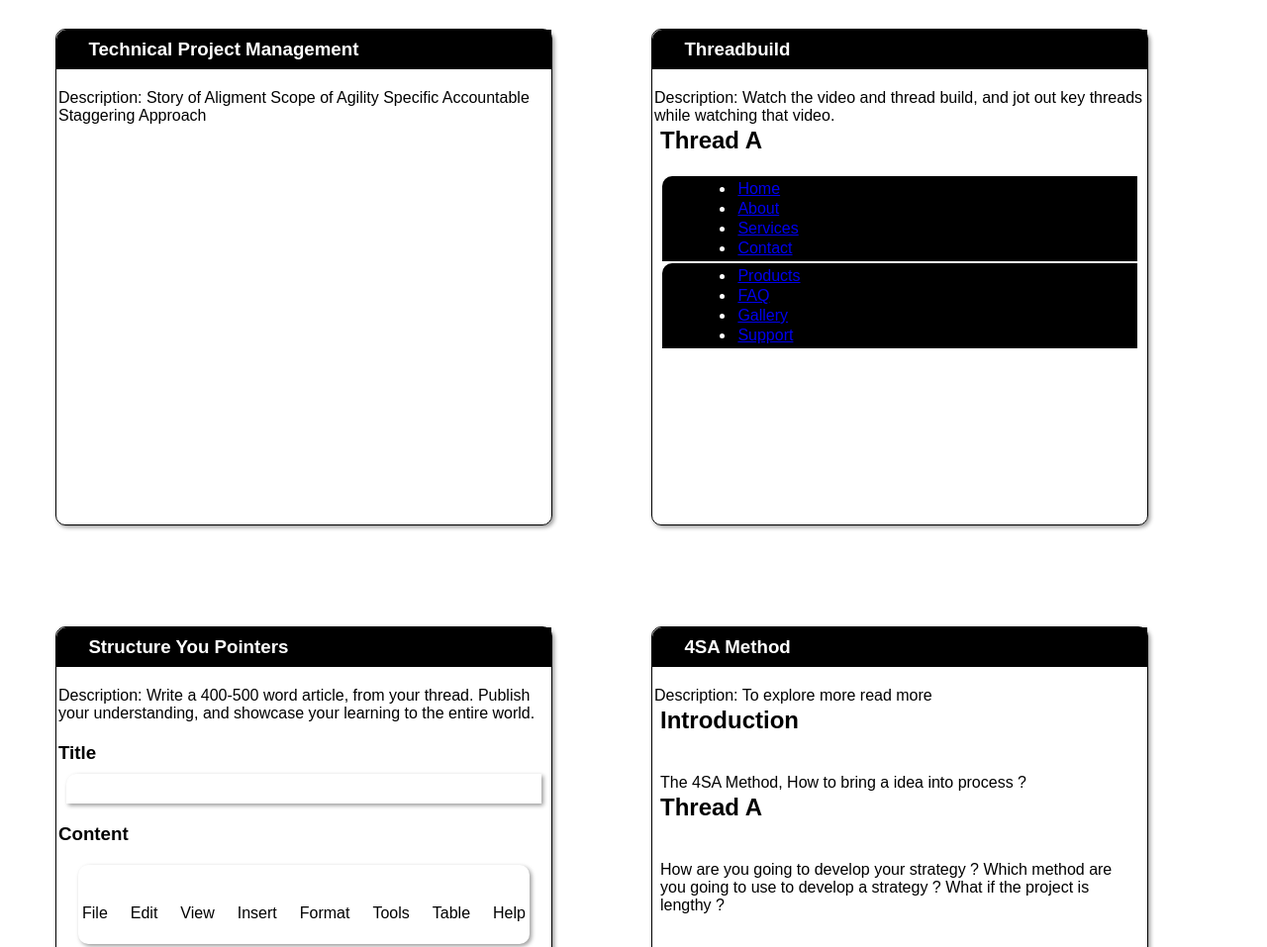
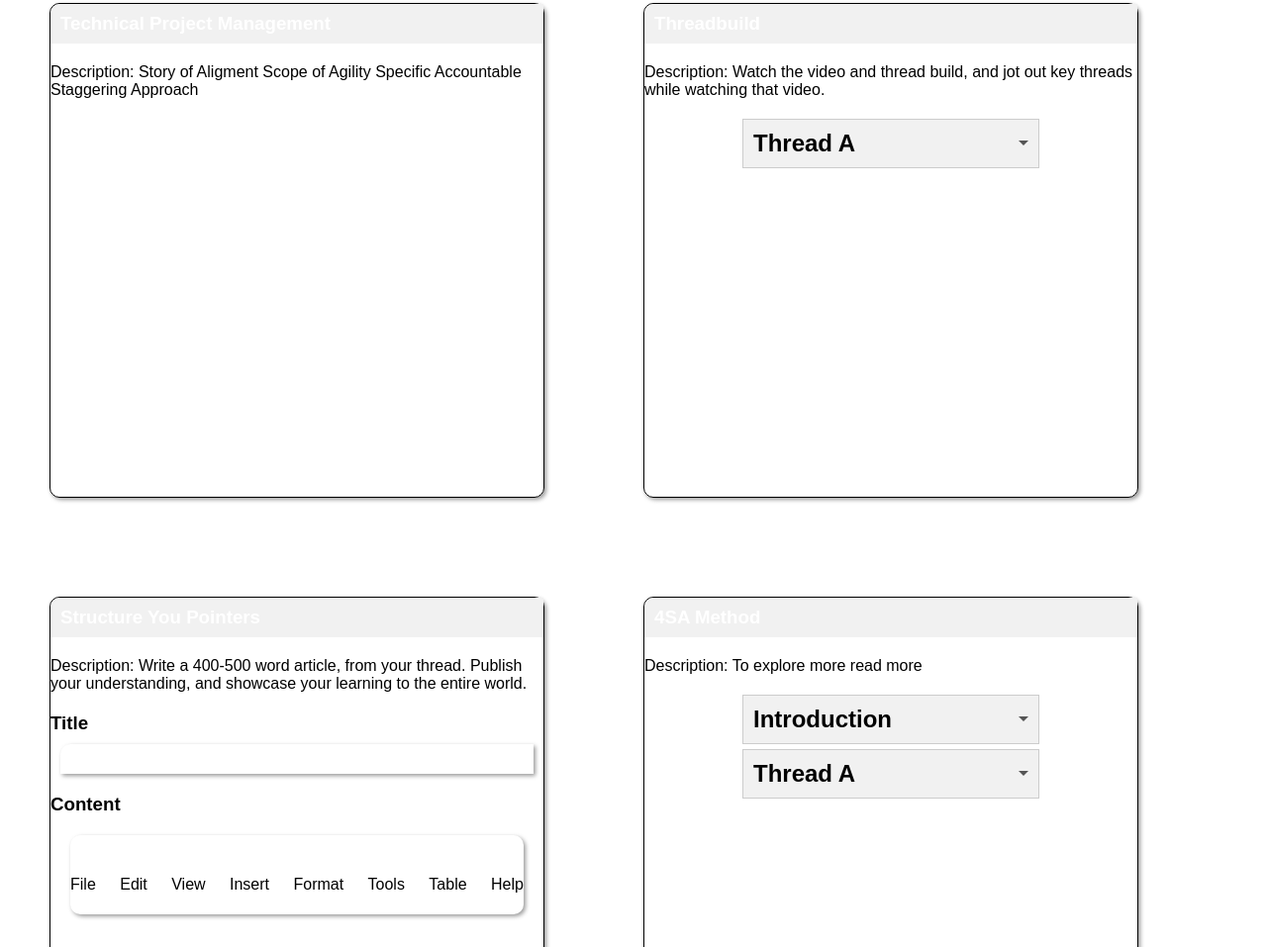
Before and after one commit to Anushabera/deep_thought, a plain HTML site: page index.html in a window 1280 px wide. Shown: the part 275-1232 px from the top of the page at 99% size. Drawn offline with Linux system fonts and the light colour scheme; a script that the page names is missing.

Commit message:
Update style.css

```diff
--- a/style.css
+++ b/style.css
@@ -119,3 +119,155 @@ p{
     box-shadow: 2px 2px 4px rgba(0, 0, 0, 0.4);
     border-radius: 10px;
 }
+* {
+    box-sizing: border-box;
+    margin: 0;
+    padding: 0;
+  }
+  .accordion {
+    width: 300px;
+    margin: 20px auto;
+  }
+  .accordion-item {
+    border: 1px solid #ccc;
+    margin-bottom: 5px;
+  }
+
+  .accordion-header {
+    display: flex;
+    align-items: center;
+    justify-content: space-between;
+    padding: 10px;
+    cursor: pointer;
+    background-color: #f1f1f1;
+  }
+
+  .accordion-header h2 {
+    margin: 0;
+  }
+
+  /* Caret icon styles */
+  .caret-icon {
+    width: 0;
+    height: 0;
+    border-left: 5px solid transparent;
+    border-right: 5px solid transparent;
+    border-top: 5px solid #555;
+    transition: transform 0.3s ease;
+  }
+
+  /* Flipping the caret when accordion is open */
+  .accordion-item.open .caret-icon {
+    transform: rotate(180deg);
+  }
+
+  /* Accordion content styles */
+  .accordion-content {
+    display: none;
+    padding: 10px;
+  }
+
+  /* Showing the content when accordion is open */
+  .accordion-item.open .accordion-content {
+    display: block;
+  }
+  /* Reset default styles */
+* {
+    box-sizing: border-box;
+    margin: 0;
+    padding: 0;
+  }
+
+  /* Main accordion container */
+  .custom-accordion {
+    width: 300px;
+    margin: 20px auto;
+  }
+
+  /* Accordion item styles */
+  .custom-accordion-item {
+    border: 1px solid #ccc;
+    margin-bottom: 5px;
+  }
+
+  /* Accordion header styles */
+  .custom-accordion-header {
+    display: flex;
+    align-items: center;
+    justify-content: space-between;
+    padding: 10px;
+    cursor: pointer;
+    background-color: #f1f1f1;
+  }
+
+  .custom-accordion-header h2 {
+    margin: 0;
+  }
+
+  /* Caret icon styles */
+  .custom-caret-icon {
+    width: 0;
+    height: 0;
+    border-left: 5px solid transparent;
+    border-right: 5px solid transparent;
+    border-top: 5px solid #555;
+    transition: transform 0.3s ease;
+  }
+
+  /* Flipping the caret when accordion is open */
+  .custom-accordion-item.open .custom-caret-icon {
+    transform: rotate(180deg);
+  }
+
+  /* Accordion content styles */
+  .custom-accordion-content {
+    display: none;
+    padding: 10px;
+  }
+
+  /* Showing the content when accordion is open */
+  .custom-accordion-item.open .custom-accordion-content {
+    display: block;
+  }
+  .box-container {
+    display: flex;
+    justify-content: space-between;
+  }
+
+  .threadbox {
+    flex: 1;
+    width: 200px; /* Set the width */
+    height: 200px; /* Set the height to make the box square */
+    border: 1px solid #ccc;
+    margin: 10px;
+    padding: 10px;
+  }
+
+  .nav-bar {
+    background-color: #f1f1f1;
+    padding: 10px;
+  }
+
+  .nav-bar ul {
+    list-style: none;
+    padding: 0;
+    margin: 0;
+  }
+
+  .nav-bar li {
+    display: inline;
+    margin-right: 15px;
+  }
+
+  .nav-bar li:last-child {
+    margin-right: 0;
+  }
+
+  .nav-bar a {
+    text-decoration: none;
+    color: #333;
+  }
+
+  .content {
+    margin-top: 10px;
+  }
```
